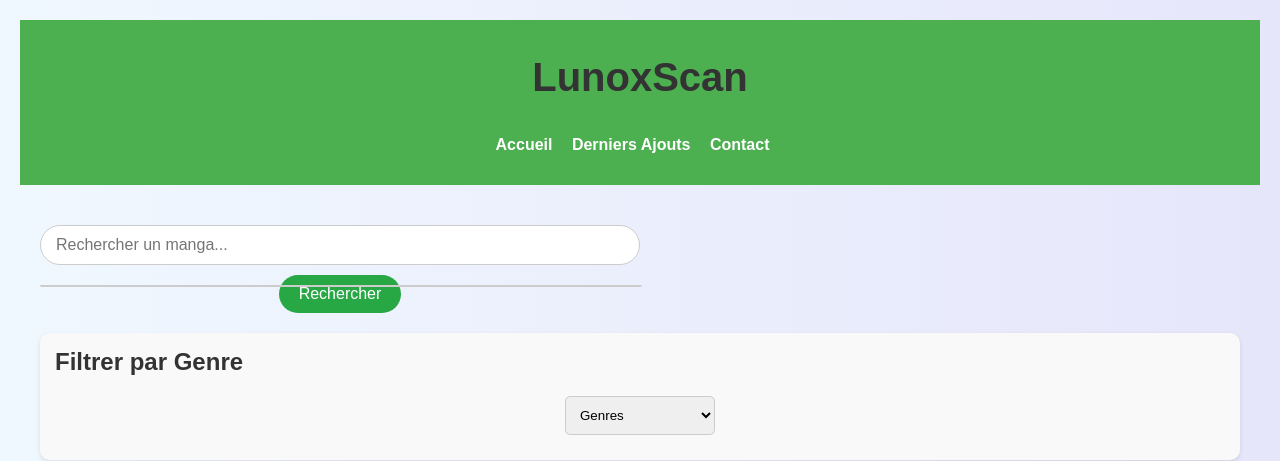
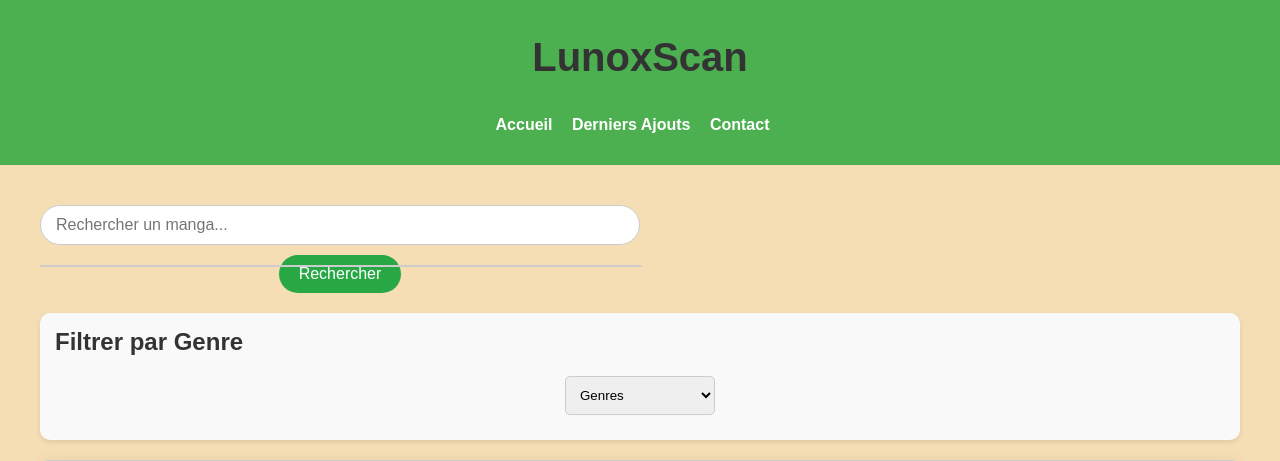
Before and after one commit to Alex171-studo/LunoxScan, a PHP site: page / in a window 1280 px wide. Shown: the top 461 px of the page. Run offline with PHP 8.4, Linux system fonts and the light colour scheme.

Commit message:
Message descriptif sur les modifications

```diff
--- a/index.php
+++ b/index.html
@@ -26,7 +26,7 @@
 
         <!-- Section de Recherche -->
         <form action="search.php" method="GET">
-        <input type="text" name="query" id="search" placeholder="Rechercher un manga..." required/>
+        <input type="text" name="query" id="search" placeholder="Rechercher un manga..." autocomplete="off" required/>
         <div id="suggestions" class="suggestions"></div>
         <button type="submit">Rechercher</button>
     </form>
@@ -141,7 +141,7 @@
     <script src="script.js"></script>
 
     <footer>
-        <p>&copy; 2024 Mangakakalot Clone. Tous droits réservés.</p>
+        <p>&copy; 2024 LunoxScan. Tous droits réservés.</p>
         <div class="social-links">
             <a href="#">Facebook</a>
             <a href="#">Twitter</a>
--- a/styles.css
+++ b/styles.css
@@ -2,7 +2,7 @@ body {
     font-family: Arial, sans-serif;
     margin: 0;
     padding: 0;
-    background-color: #f4f4f4;
+    background-color: wheat;
 }
 
 header {
@@ -97,6 +97,11 @@ main {
 .manga-list {
     display: flex;
     flex-wrap: wrap;
+}
+
+.manga-detail img {
+width: 300px;
+height:400px ;
 }
 
 .manga-item {
@@ -258,13 +263,7 @@ footer {
 .social-links a:hover {
     text-decoration: underline;
 }
-body {
-    font-family: Arial, sans-serif;
-    margin: 0;
-    padding: 0;
-    background: linear-gradient(to bottom right, #f0f4f8, #e1e9ef);
-    color: #333;
-}
+
 
 header {
     background-color: #333;
@@ -413,12 +412,7 @@ a:hover {
     text-decoration: underline;
 }
 
-body {
-    font-family: 'Arial', sans-serif;
-    margin: 0;
-    padding: 0;
-    background: linear-gradient(to bottom right, #e0f7fa, #b2ebf2);
-    color: #333;
+
 }
 
 header {
@@ -584,13 +578,7 @@ a {
 a:hover {
     text-decoration: underline;
 }
-body {
-    font-family: 'Arial', sans-serif;
-    margin: 0;
-    padding: 0;
-    background: linear-gradient(to bottom right, #e0f7fa, #b2ebf2);
-    color: #333;
-}
+
 
 header {
     background-color: #00796b;
@@ -828,12 +816,7 @@ a:hover {
 }
 
 /* Styles généraux */
-body {
-    font-family: Arial, sans-serif;
-    margin: 0;
-    padding: 0;
-    background: linear-gradient(to right, #f0f8ff, #e6e6fa);
-}
+
 
 /* En-tête */
 header {
@@ -968,12 +951,7 @@ header {
     }
 }
 
-body {
-    font-family: Arial, sans-serif;
-    background-color: #048a78;
-    margin: 0;
-    padding: 20px;
-}
+
 
 .results-container {
     max-width: 800px;
@@ -1001,6 +979,13 @@ p {
     box-shadow: 0 2px 10px rgba(0, 0, 0, 0.1);
 }
 
+.result-item img {
+    width: 100%;
+    height: auto;
+    border-radius: 10px;
+    display: block;
+    margin: 0 auto;
+}
 .results-container h1 {
     color: #333;
 }
@@ -1096,3 +1081,22 @@ button:hover {
 .suggestions div:hover {
     background-color: #f0f0f0;
 }
+/* Supprimer les puces de la liste */
+.chapter-list {
+    list-style-type: none; /* Supprime les puces */
+    padding: 0; /* Supprime le padding par défaut */
+    margin: 0; /* Supprime la marge par défaut */
+}
+
+/* Styliser les liens pour qu'ils ne ressemblent pas à des liens */
+.chapter-list li a {
+    text-decoration: none; /* Supprime le soulignement */
+    color: rgb(0, 0, 0); /* Change la couleur du texte en noir (ou une autre couleur de ton choix) */
+    font-weight: bold; /* Rendre le texte en gras (optionnel) */
+}
+
+/* Ajouter un effet au survol (hover) */
+.chapter-list li a:hover {
+    color: darkgray; /* Change la couleur au survol */
+    text-decoration: underline; /* Ajoute un soulignement au survol (optionnel) */
+}
```
Also changed, not shown: Start_rising.php (+19 -13 lines), search.php (+15 -5 lines), start.jpg (added).
